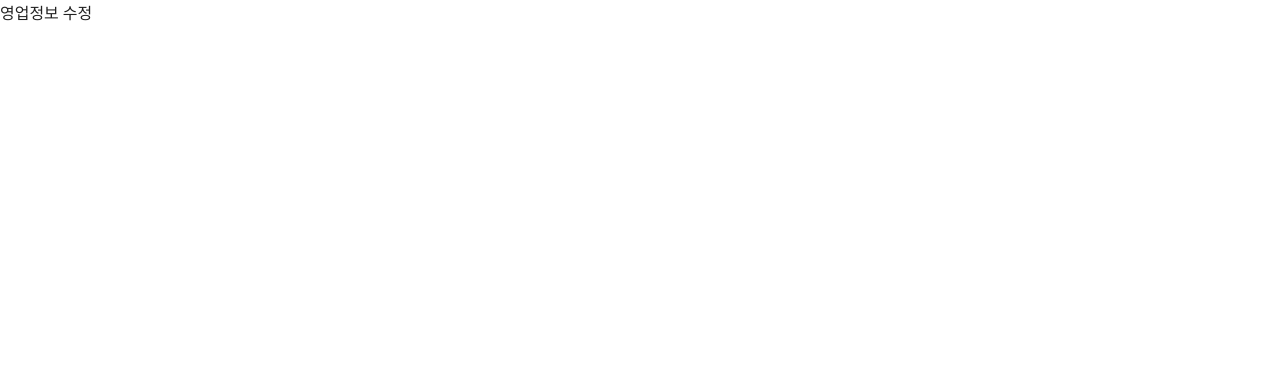
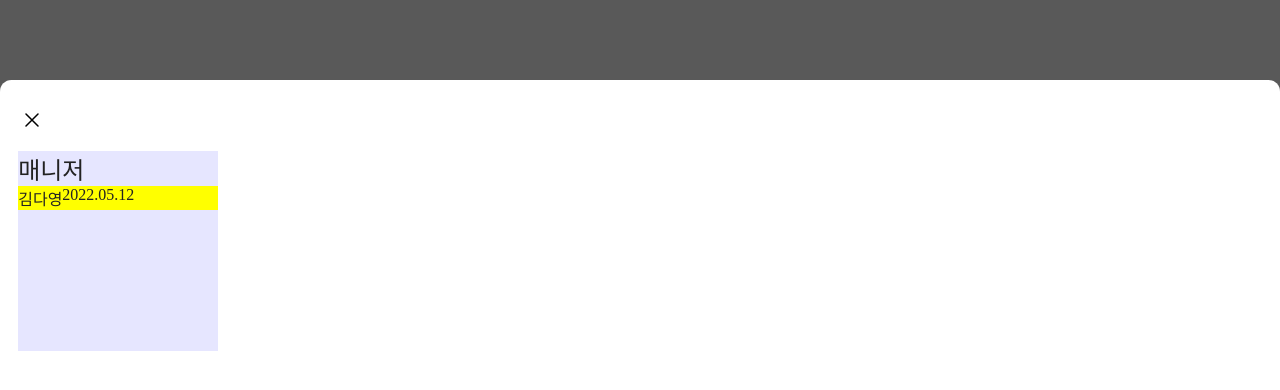
Before and after one commit to Shinjiwoooo/Nagaja, a React (Create React App) app: page / in a window 1280 px wide. Shown: the top 390 px of the page. Built offline with nearby package versions, Linux system fonts and the light colour scheme; a web font is replaced by a local one.

Commit message:
shinjiwoo-0713

```diff
--- a/src/App.js
+++ b/src/App.js
@@ -4,7 +4,6 @@ import './App.css';
 
 import SalesInfo from './Pages/SalesInfo';
 import { useLayoutEffect } from 'react';
-import ChangeManager from './Pages/modal/ChangeManager';
 import SetBreakTime from './Pages/modal/SetBreakTime';
 import SetHoliday from './Pages/modal/SetHoliday';
 import SetStaff from './Pages/modal/SetStaff';
@@ -23,11 +22,11 @@ function App() {
     <BrowserRouter>
       <Routes>
         <Route path="/" exact element={<SalesInfo />} />
-        <Route path="/change-manager" exact element={<ChangeManager />} />
-        <Route path="/set-breaktime" exact element={<SetBreakTime />} />
-        <Route path="/set-holiday" exact element={<SetHoliday />} />
-        <Route path="/set-staff" exact element={<SetStaff />} />
-        <Route path="/set-time" exact element={<SetTime />} />
+        {/* <Route path="/change-manager" exact element={<ChangeManager />} /> */}
+        <Route path="/set-breaktime" exact element={<SetBreakTime />} /> //브레이크타임
+        <Route path="/set-holiday" exact element={<SetHoliday />} /> //정기휴무
+        <Route path="/set-staff" exact element={<SetStaff />} /> //인원설정
+        <Route path="/set-time" exact element={<SetTime />} /> // 영업시간설정
       </Routes>
     </BrowserRouter>
   );
--- a/src/Pages/SalesInfo.jsx
+++ b/src/Pages/SalesInfo.jsx
@@ -1,9 +1,16 @@
 import React from 'react';
-
+import Manager from './component/Manager';
 const SalesInfo = () => {
   return (
-    <div>
-      영업정보 수정
+    <div id="biz-popup">
+        <div className="h-80">
+          <h3 className="f-noto">
+            <button className="btn-close-popup"></button>
+          </h3>
+          <div className="contents">
+            <Manager/>
+          </div>
+        </div>
     </div>
   );
 };
--- /dev/null
+++ b/src/Pages/component/Manager.jsx
@@ -0,0 +1,15 @@
+import "../../../src/assets/css/Corporate_application/safe_info.css"
+
+const Manager = () => {
+    return(
+        <div className='wrapper'>
+            <h2>매니저</h2>
+            <div className='manager_wrap'>
+                <div>김다영</div>
+                <div>2022.05.12</div>
+            </div>
+        </div>
+    )
+}
+
+export default Manager;
--- /dev/null
+++ b/src/assets/css/Corporate_application/safe_info.css
@@ -0,0 +1,12 @@
+.wrapper{
+    width:200px;
+    height:200px;
+    background-color:rgb(230, 230, 255);
+}
+
+.manager_wrap{
+    background-color:yellow;
+    display:flex;
+
+
+}
```
